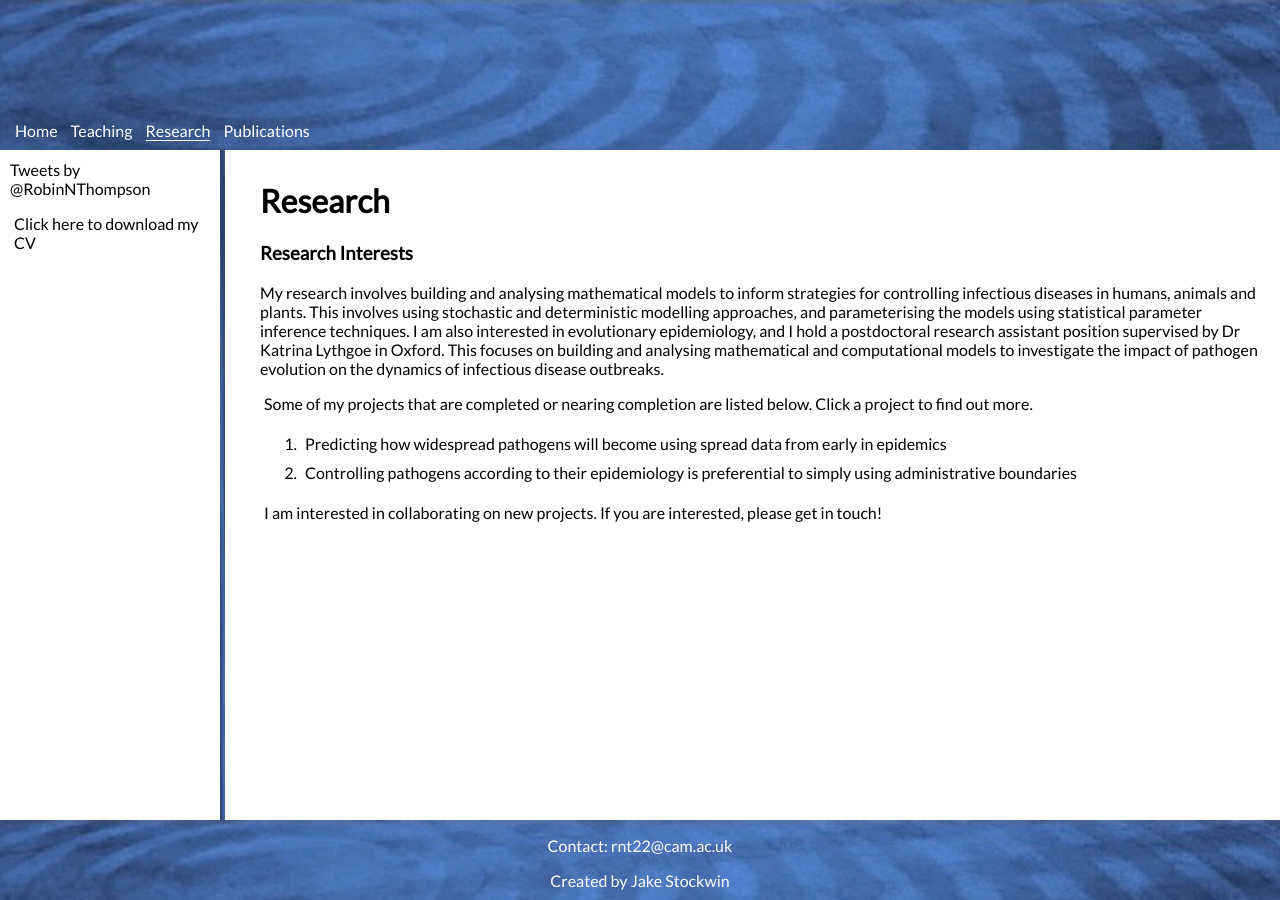
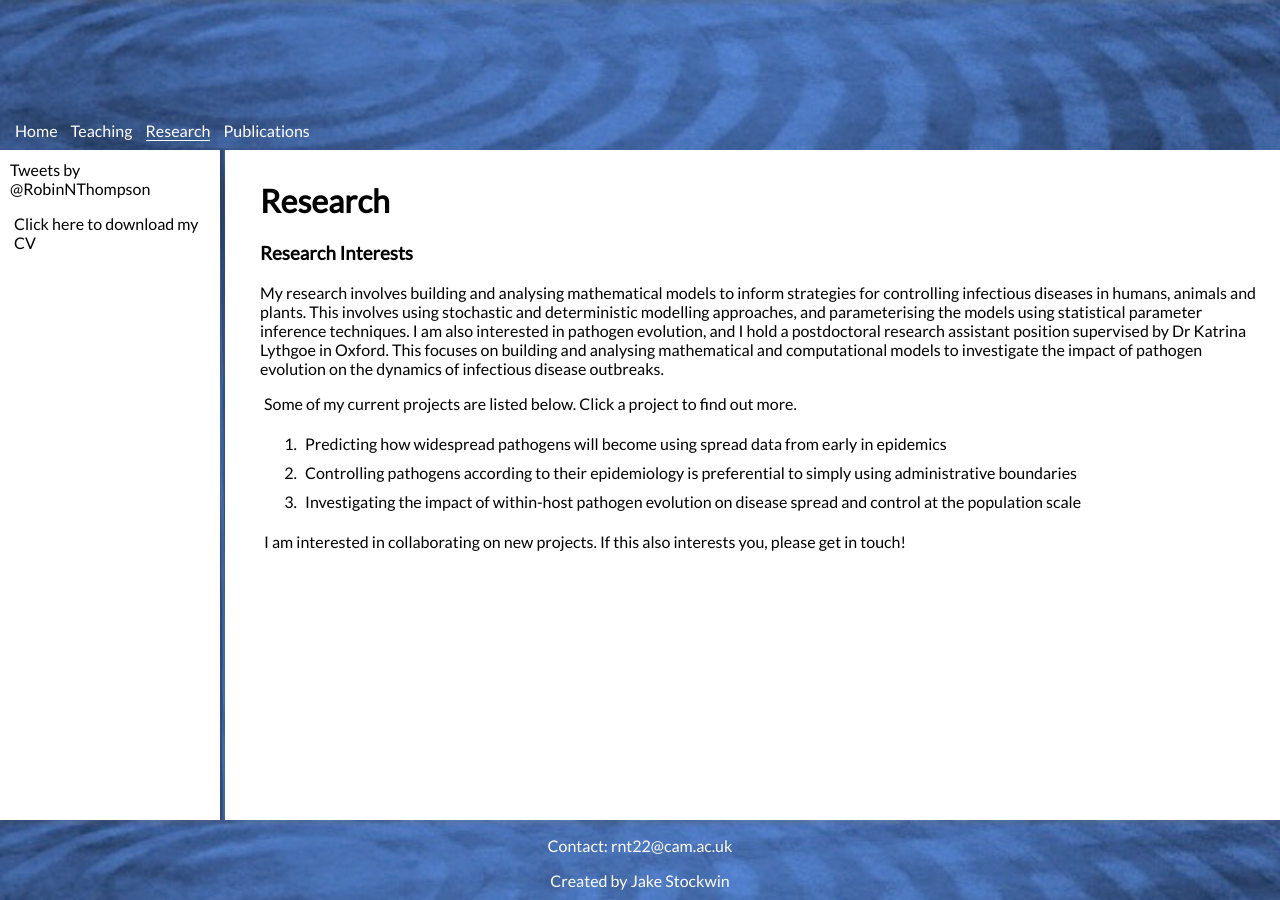
Before and after one commit to robin-thompson/robin-thompson.github.io, a Jekyll site: the page built from research.html, in a window 1280 px wide. Built offline with Jekyll 4.4.1, drawn with Linux system fonts in a browser that asks for light colours; comment, search, counter and statistics services are not loaded.

Commit message:
Some more changes to content

```diff
--- a/_publications/001-Detecting presymptomatic infection is necessary to forecast major outbreaks of infectious disease.html
+++ b/_publications/005-Detecting presymptomatic infection is necessary to forecast major outbreaks of infectious disease.html
@@ -1,5 +1,5 @@
 ---
 title: Detecting presymptomatic infection is necessary to forecast major epidemics in the earliest stages of infectious disease outbreaks
 authors: Thompson, R.N., Gilligan, C.A. and Cunniffe, N.J.
-year: Accepted - draft available on request
+year: In revision - draft available on request
 ---
--- a/_research-projects/002-Controlling-pathogens-according-to-their-epidemiology-is-preferential-to-simply-using-administrative-boundaries.html
+++ b/_research-projects/002-Controlling-pathogens-according-to-their-epidemiology-is-preferential-to-simply-using-administrative-boundaries.html
@@ -14,3 +14,4 @@
  &#8210 for example, quarantine of an entire county or state once an invading disease is detected &#8210 with little regard for pathogen epidemiology. In this project we investigate whether control deployed according to administrative boundaries is likely to achieve cost efficient control. We present a stochastic model for the spread of a plant pathogen that couples spread in the natural environment and transmission via the nursery trade, and use it to illustrate that control deployed according to administrative boundaries is almost always sub-optimal. We use sudden oak death (caused by Phytophthora ramorum) in mixed forests in California as motivation for our study, since the decision as to whether or not to deploy plant trade quarantine is currently undertaken on a county-by-county basis for that system. However, our key conclusion is applicable more generally: basing management of any disease entirely upon administrative borders does not balance the cost of control with the possible economic and ecological costs of further spread in the optimal fashion. </p>
 
 <p>A publication based on this work is available here. ADD LINK TO http://www.sciencedirect.com/science/article/pii/S0304380015005827 </p>
+<p>An article about this work is available here. ADD LINK TO http://www.plantsci.cam.ac.uk/news/2016-01-22 </p>
--- /dev/null
+++ b/_research-projects/003-Investigating-the-impact-of-pathogen-evolution-on-disease-spread.html
@@ -0,0 +1,12 @@
+---
+title: "Investigating the impact of within-host pathogen evolution on disease spread and control at the population scale"
+---
+
+<p>
+Mathematical models are frequently used to forecast the likely progression of infectious disease outbreaks and to plan control strategies.
+However, for a number of diseases, pathogen evolution is a barrier to efficient disease control. This makes the incorporation of realistic evolutionary processes
+in epidemiological models an important goal for accurate predictions to ever be made. Pathogen evolution is of particular significance for chronic viruses such as HIV because rapid within-host evolution,
+combined with long durations of infection, means transmitted strains will often be different from the founder strains that initiate infections. This project involves integrating
+models of within-host evolutionary and epidemiological dynamics into population-scale models. The resulting models will not only be used to investigate the impact of pathogen evolution
+on disease spread, but also to address important applied questions about population-scale evolutionary behaviour.
+</p>
--- a/research.html
+++ b/research.html
@@ -4,10 +4,10 @@ title: Research
 
 <h3>Research Interests</h3>
   My research involves building and analysing mathematical models to inform strategies for controlling infectious diseases in humans, animals and plants. This involves using
-stochastic and deterministic modelling approaches, and parameterising the models using statistical parameter inference techniques. I am also interested in evolutionary epidemiology, and I hold a postdoctoral research assistant position supervised by Dr Katrina Lythgoe in Oxford. This focuses on building and analysing mathematical and computational models
+stochastic and deterministic modelling approaches, and parameterising the models using statistical parameter inference techniques. I am also interested in pathogen evolution, and I hold a postdoctoral research assistant position supervised by Dr Katrina Lythgoe in Oxford. This focuses on building and analysing mathematical and computational models
 to investigate the impact of pathogen evolution on the dynamics of infectious disease outbreaks.
 
- <p>Some of my projects that are completed or nearing completion are listed below. Click a project to find out more. </p>
+ <p>Some of my current projects are listed below. Click a project to find out more. </p>
 
 <ul id="research-list">
 {% for project in site.research-projects %}
@@ -15,4 +15,4 @@ to investigate the impact of pathogen evolution on the dynamics of infectious di
 {% endfor %}
 </ul>
 
-<p>I am interested in collaborating on new projects. If you are interested, please get in touch! <p>
+<p>I am interested in collaborating on new projects. If this also interests you, please get in touch! <p>
```
Also changed, not shown: _publications/001-On the autonomous detection of coronal mass ejections in heliospheric imager data.html (renamed from _publications/005-On the autonomous detection of coronal mass ejections in heliospheric imager data.html), _publications/002-Modelling cell migration and adhesion during development.html (renamed from _publications/004-Modelling cell migration and adhesion during development.html), _publications/004-Administrative boundaries reduce the efficacy of plant pathogen quarantine.html (renamed from _publications/002-Administrative boundaries reduce the efficacy of plant pathogen quarantine.html).
